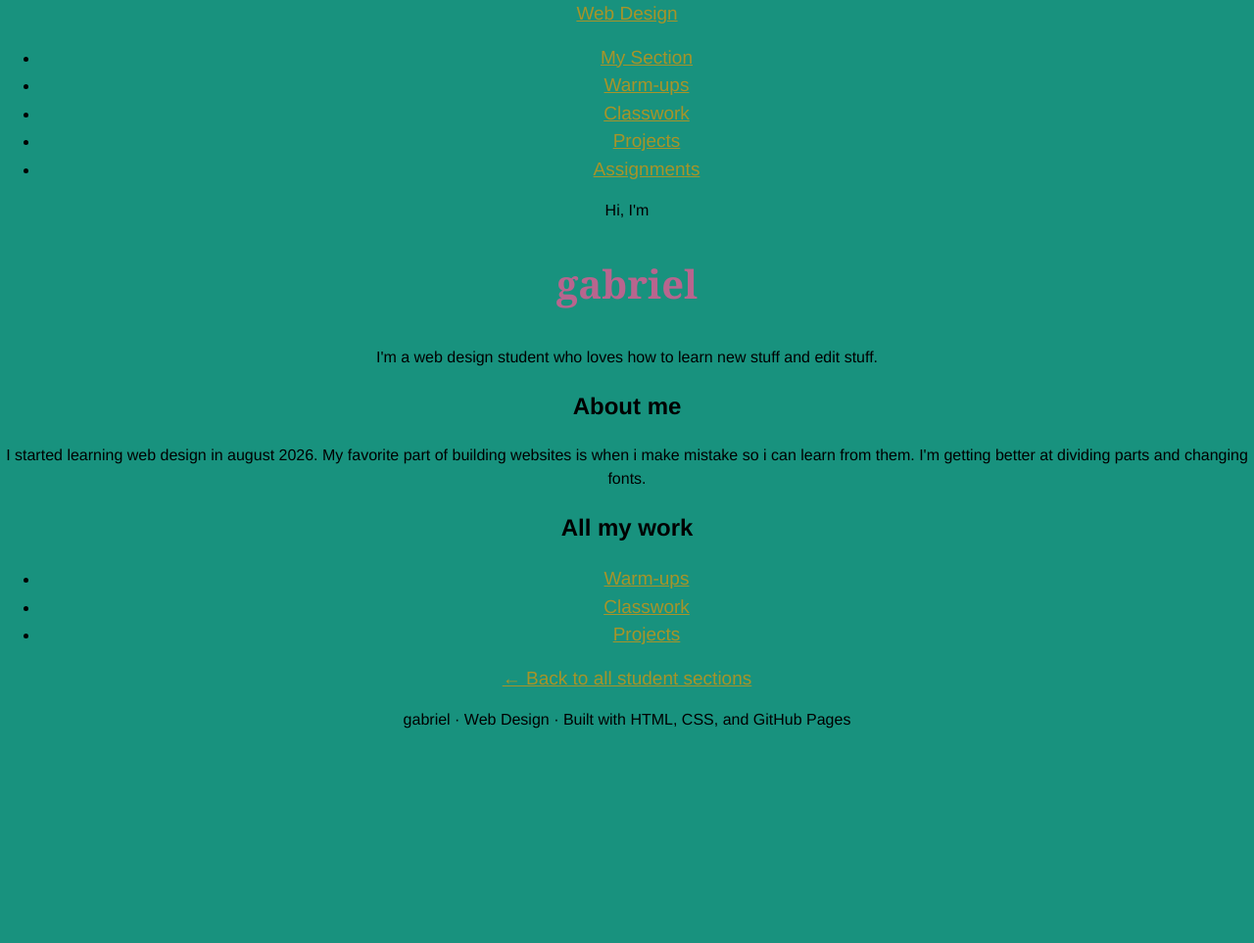
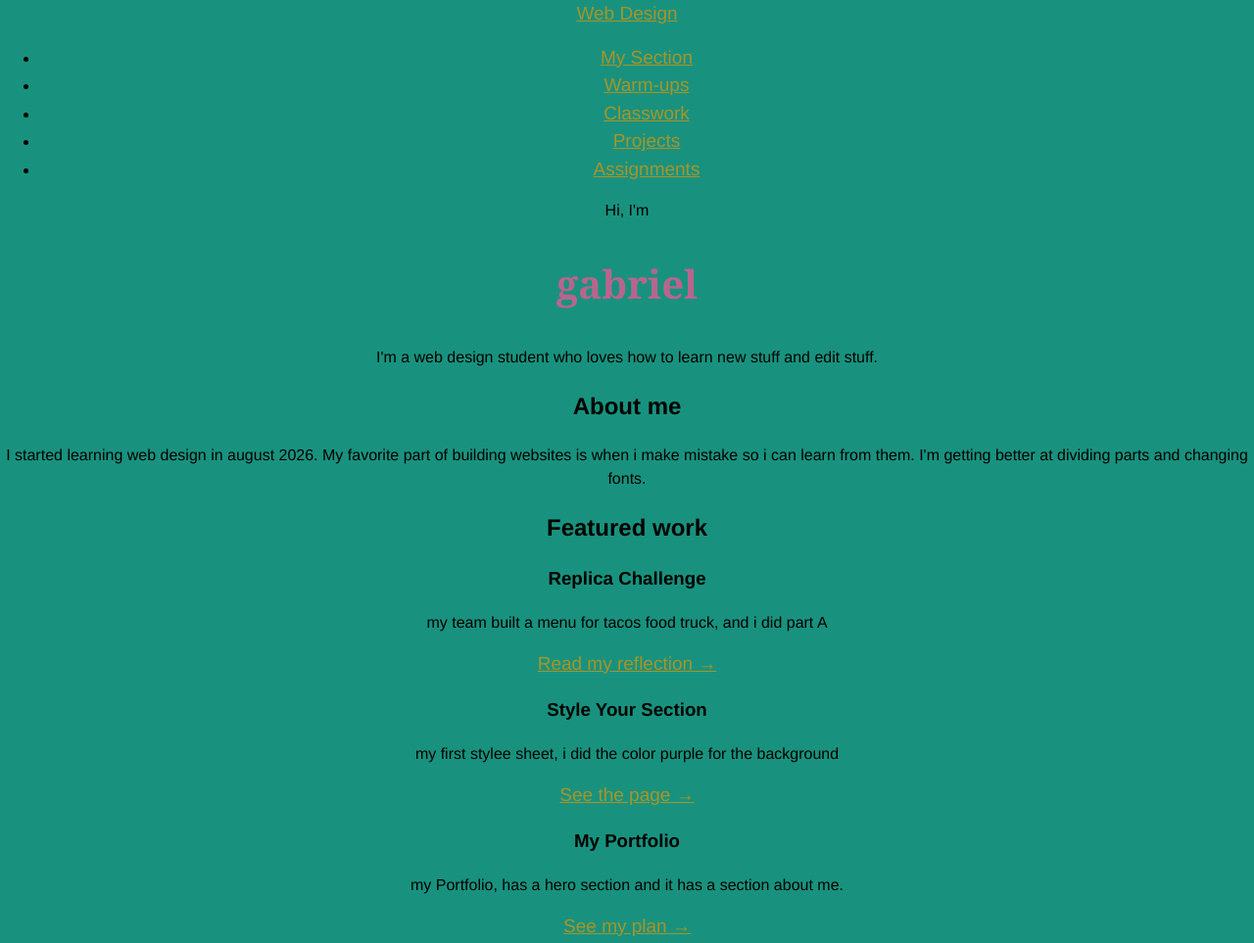
Before and after one commit to montverde-webdesign/gabriel-carrero, a plain HTML site: page classwork/index.html in a window 1280 px wide. Shown: the top 963 px of the page at 98% size. Before the commit the page ends 800 px from the top, so only its background shows below. Drawn offline with Linux system fonts and the light colour scheme.

Commit message:
Add featured work cards

```diff
--- a/classwork/index.html
+++ b/classwork/index.html
@@ -45,6 +45,27 @@
         </p>
       </section>
 
+
+      <section class="featured">
+  <h2>Featured work</h2>
+  <div class="cards">
+    <div class="card">
+      <h3>Replica Challenge</h3>
+      <p>my team built a menu for tacos food truck, and i did part A</p>
+      <a href="projects/2026-11-05-replica-challenge.html">Read my reflection &rarr;</a>
+    </div>
+    <div class="card">
+      <h3>Style Your Section</h3>
+      <p>my first stylee sheet, i did the color purple for the background</p>
+      <a href="classwork/2026-10-23-style-my-section.html">See the page &rarr;</a>
+    </div>
+    <div class="card">
+      <h3>My Portfolio</h3>
+      <p>my Portfolio, has a hero section and it has a section about me.</p>
+      <a href="classwork/2026-11-16-portfolio-plan.html">See my plan &rarr;</a>
+    </div>
+  </div>
+</section>
       <section class="all-work">
         <h2>All my work</h2>
         <ul class="work-links">
```
